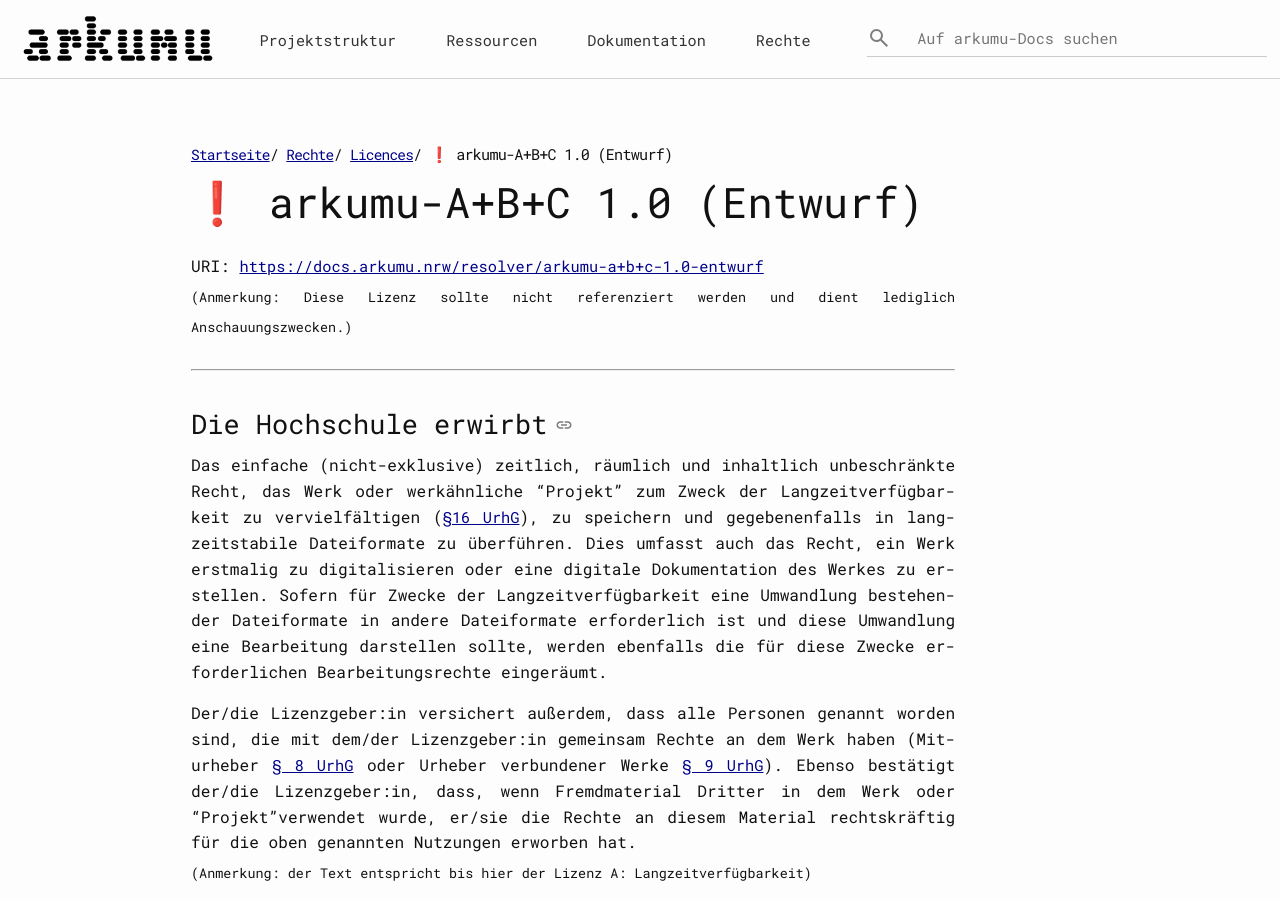
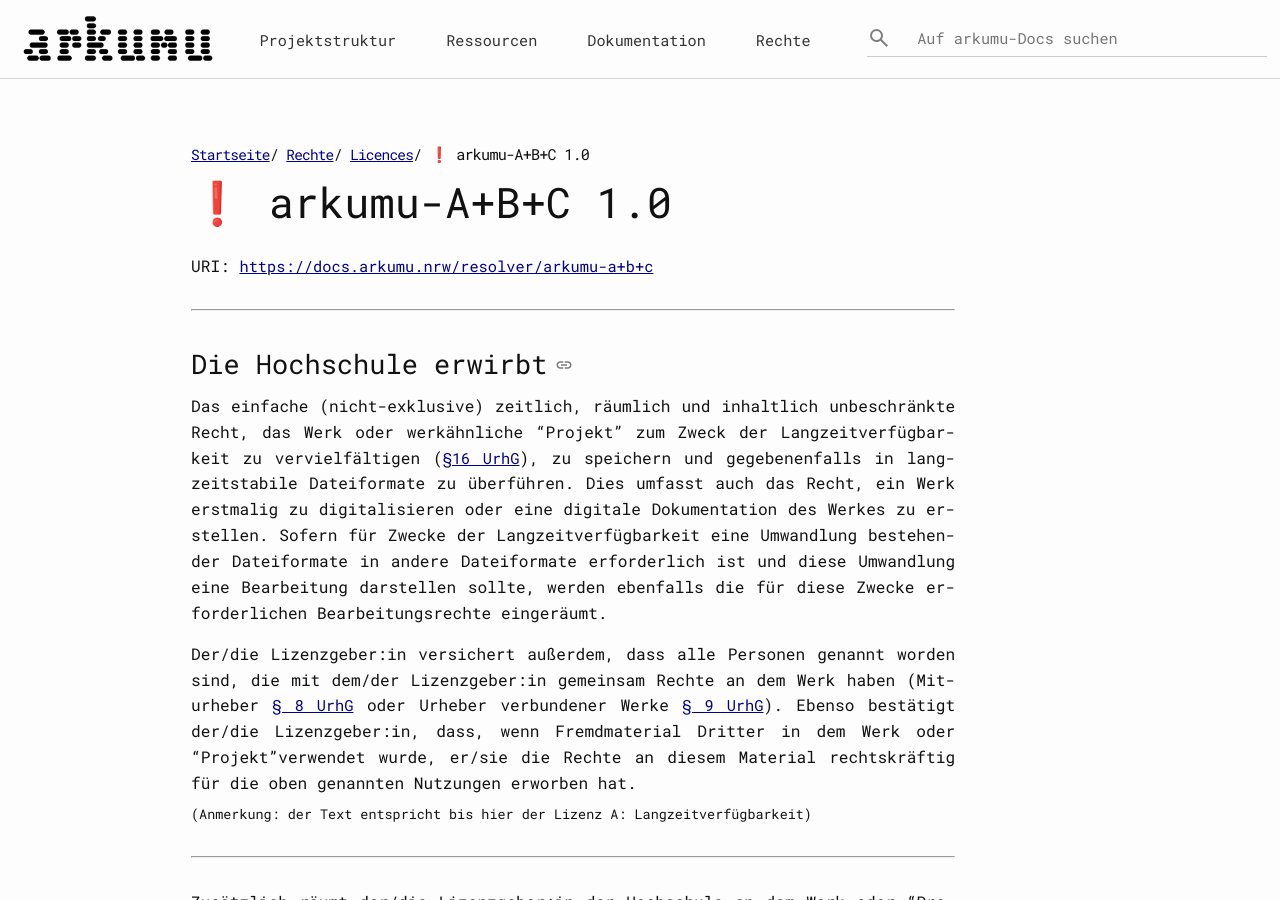
Before and after one commit to arkumu/arkumu.github.io, a Jekyll site: the page built from rechte/lizenzen/arkumu-a+b+c.markdown, in a window 1280 px wide and 900 px high. Built offline with Jekyll 4.4.1, drawn with Linux system fonts in a browser that asks for light colours; a script that is not in the unit is left out.

Commit message:
Add arkumu-a+b+c licences

```diff
--- a/rechte/lizenzen/arkumu-a+b+c.markdown
+++ b/rechte/lizenzen/arkumu-a+b+c.markdown
@@ -1,14 +1,13 @@
 ---
 layout: arkumu-docs
-title: ❗ arkumu-A+B+C 1.0 (Entwurf)
+title: ❗ arkumu-A+B+C 1.0
 order: 4.1.3
 permalink: /rights/licences/arkumu-a+b+c
 ---
 
-URI: [https://docs.arkumu.nrw/resolver/arkumu-a+b+c-1.0-entwurf](https://docs.arkumu.nrw/resolver/arkumu-a+b+c-1.0-entwurf)
-<sub>(Anmerkung: Diese Lizenz sollte nicht referenziert werden und dient lediglich Anschauungszwecken.)</sub>
+URI: [https://docs.arkumu.nrw/resolver/arkumu-a+b+c](https://docs.arkumu.nrw/resolver/arkumu-a+b+c)
 
-----
+---
 
 ### Die Hochschule erwirbt
 
```
Also changed, not shown: rechte/lizenzen/arkumu-a+b.markdown (+20 -2 lines), rechte/lizenzen/arkumu-a.markdown (+11 -1 lines).
